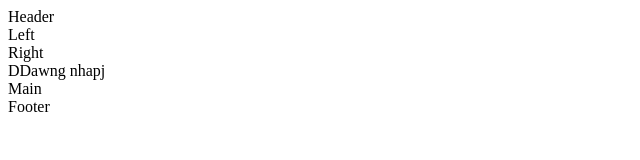
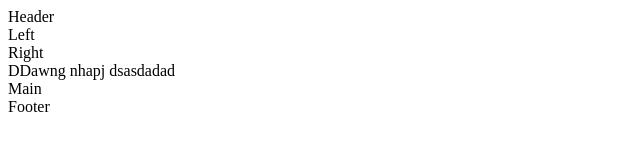
Before and after one commit to kimochiii001/3s_web, a plain HTML site: page index.html in a window 1280 px wide. Shown: the full height of the page, 0-640 px from the left. Drawn offline with Linux system fonts and the light colour scheme.

Commit message:
Test git part 2

```diff
--- a/index.html
+++ b/index.html
@@ -26,6 +26,8 @@
                         </div>
                         <div class="login">
                             DDawng nhapj
+                            dsasdadad
+
                         </div>
                     </div>
                 </div>
```
